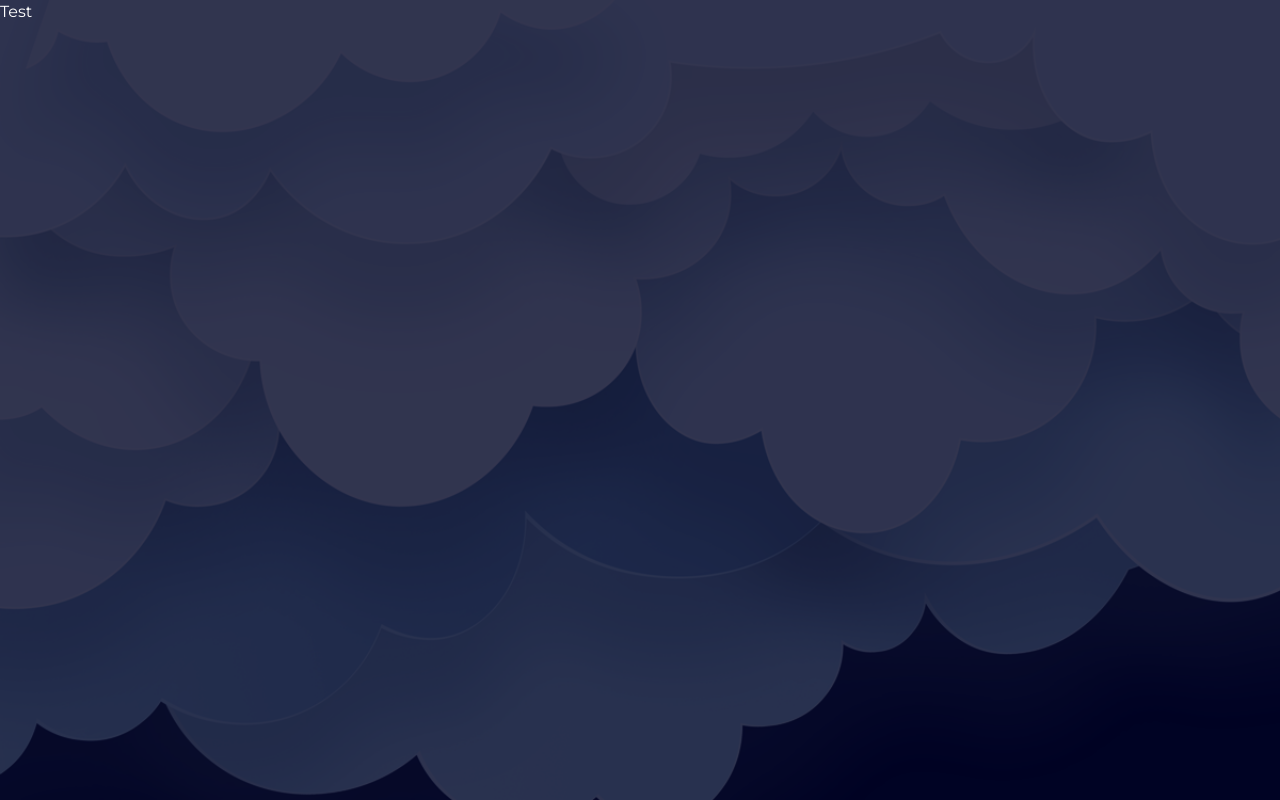
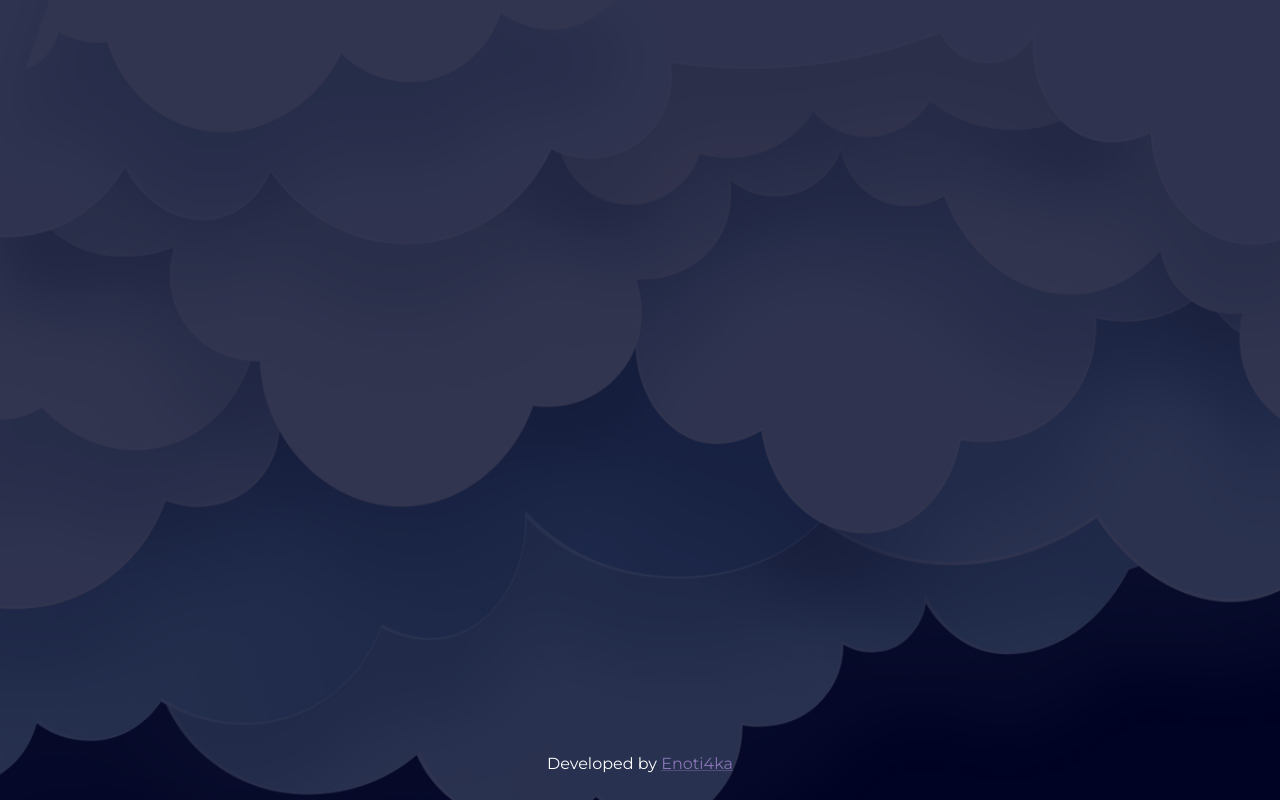
Before and after one commit to Enoti4Ka44/React-Weather-App, a React (Vite) app: page / in a window 1280 px wide. Built offline with nearby package versions, Linux system fonts and the light colour scheme.

Commit message:
feat: add footer

```diff
--- a/src/App.jsx
+++ b/src/App.jsx
@@ -1,11 +1,22 @@
-import { Typography } from "@mui/material";
+import { Container, Typography } from "@mui/material";
 import { ThemeContextProvider } from "./context/ThemeContext";
+import Footer from "./shared/components/Footer";
 
 function App() {
   return (
     <>
       <ThemeContextProvider>
-        <Typography>Test</Typography>
+        <Container
+          sx={{
+            display: "flex",
+            flexDirection: "column",
+            justifyContent: "center",
+            alignItems: "center",
+            minHeight: "100vh",
+          }}
+        >
+          <Footer />
+        </Container>
       </ThemeContextProvider>
     </>
   );
--- a/src/context/ThemeContext.jsx
+++ b/src/context/ThemeContext.jsx
@@ -29,7 +29,7 @@ const lightTheme = createTheme({
       main: "#3cbdd4",
     },
     secondary: {
-      main: "#58c3b8",
+      main: "#57dacdff",
     },
     background: {
       default: "#0B849F",
--- /dev/null
+++ b/src/shared/components/Footer.jsx
@@ -0,0 +1,17 @@
+import { Box, Link, Typography } from "@mui/material";
+import React from "react";
+
+function Footer(props) {
+  return (
+    <Box sx={{ marginTop: "auto", px: 2, py: 3 }}>
+      <Typography>
+        Developed by{" "}
+        <Link color="secondary" href="https://github.com/Enoti4Ka44">
+          Enoti4ka
+        </Link>
+      </Typography>
+    </Box>
+  );
+}
+
+export default Footer;
```
